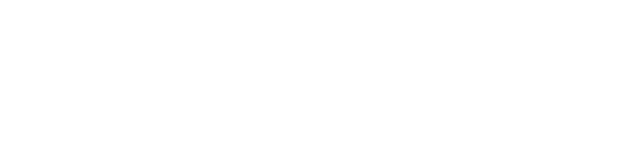
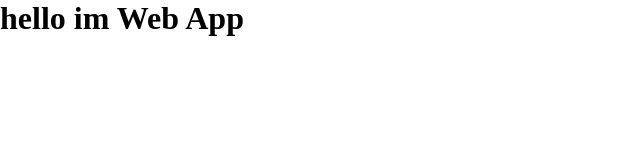
Before and after one commit to xioloix/hellaim.github.io, a plain HTML site: page index.html in a window 1280 px wide. Shown: the whole page, without its empty margins (0-640 px from the left). Drawn offline with Linux system fonts and the light colour scheme.

Commit message:
Update styles.css

```diff
--- a/css/styles.css
+++ b/css/styles.css
@@ -5,5 +5,5 @@
 }
 
 h1 {
-    color: white;
+    color: var(--tg-theme-hint-color);
 }
```
